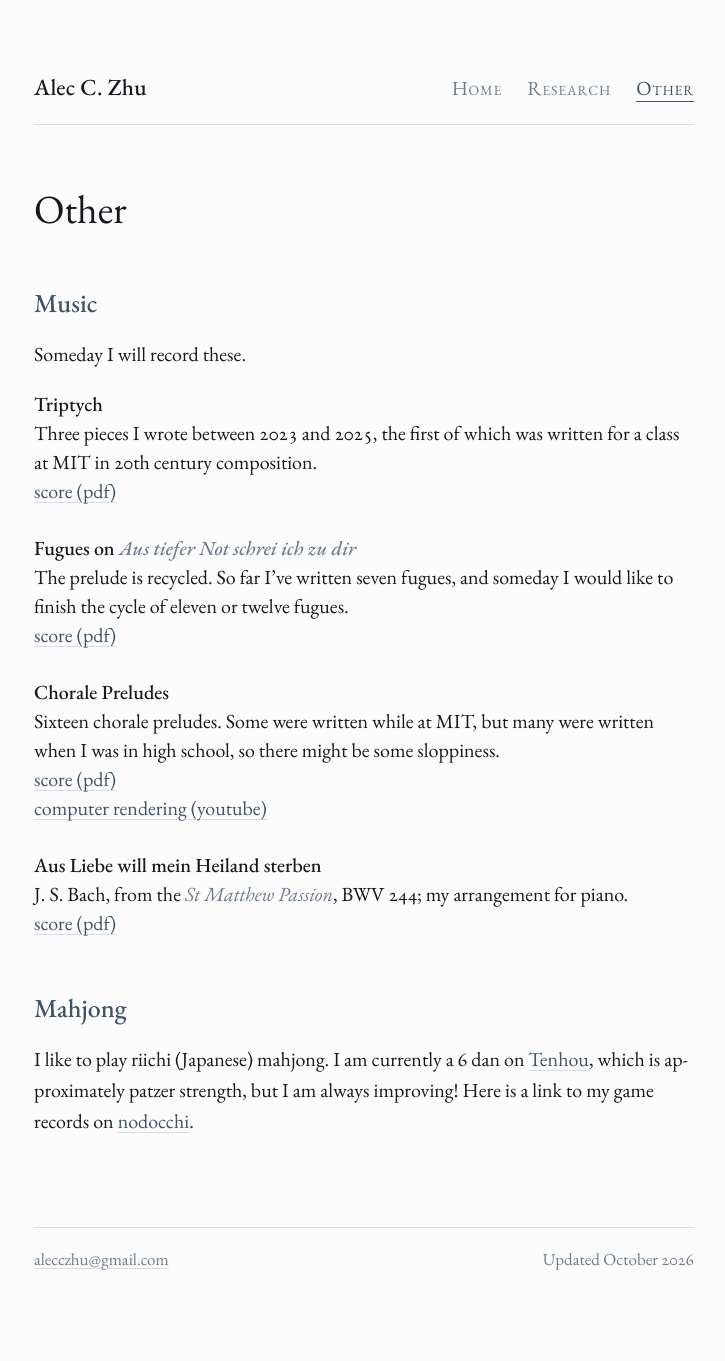
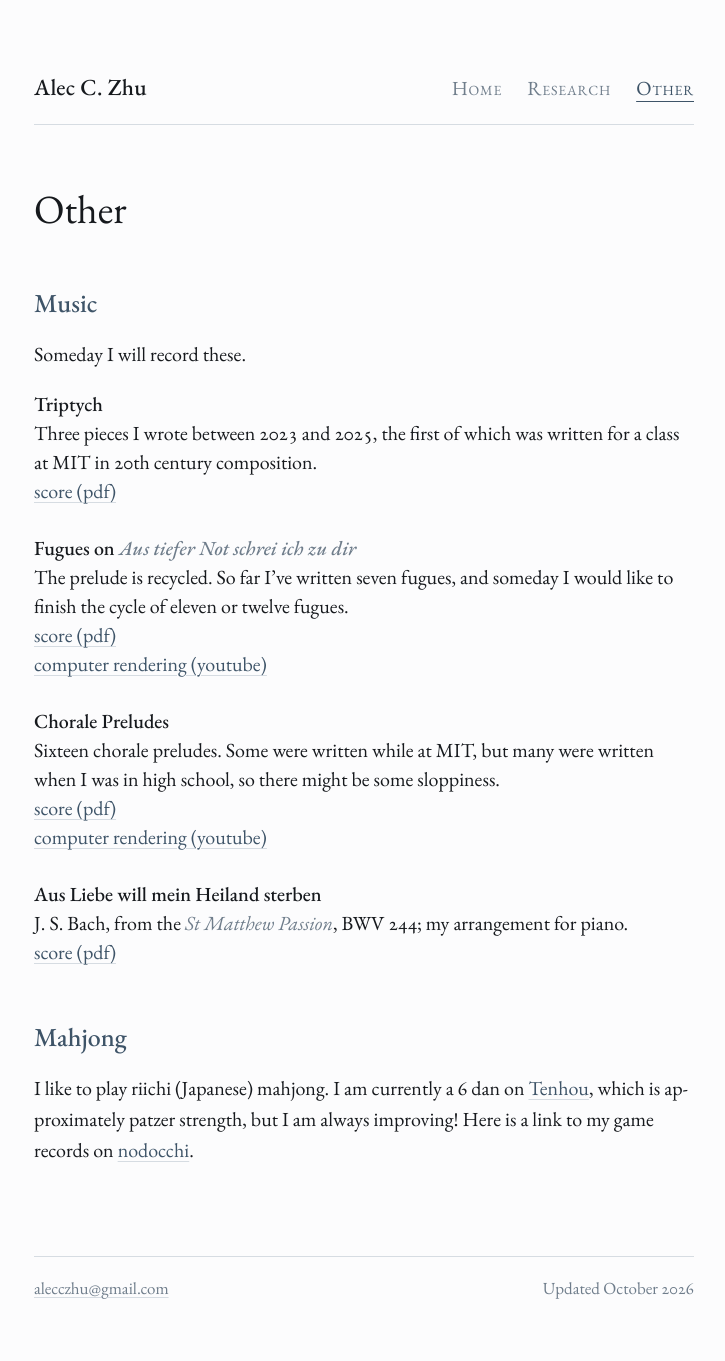
Before and after one commit to apc1234567/apc1234567.github.io, a Jekyll site: the page built from other.md, in a window 1280 px wide. Shown: the whole page, without its empty margins (276-1001 px from the left). Built offline with Jekyll 4.4.1, drawn with Linux system fonts in a browser that asks for light colours; before the commit the page ends 1332 px from its top, so only the background shows below that.

Commit message:
Add fugues recording; fix line break on Other page
Co-Authored-By: Claude Opus 5.5 <noreply@anthropic.com>

```diff
--- a/other.md
+++ b/other.md
@@ -16,11 +16,12 @@ Three pieces I wrote between 2023 and 2025, the first of which was written for a
 **Fugues on _Aus tiefer Not schrei ich zu dir_**
 The prelude is recycled. So far I've written seven fugues, and someday I would like to finish the cycle of eleven or twelve fugues.
 [score (pdf)]({{ "/assets/files/fugues.pdf" | relative_url }})
+[computer rendering (youtube)](https://youtu.be/Cu7mOFVDt_E)
 
 **Chorale Preludes**
 Sixteen chorale preludes. Some were written while at MIT, but many were written when I was in high school, so there might be some sloppiness.
 [score (pdf)]({{ "/assets/files/chorale_preludes.pdf" | relative_url }})
-[computer rendering (youtube)](https://youtu.be/Cu7mOFVDt_E)
+[computer rendering (youtube)](https://youtu.be/y7OPfhbmI88)
 
 **Aus Liebe will mein Heiland sterben**
 J. S. Bach, from the *St Matthew Passion*, BWV 244; my arrangement for piano.
```
